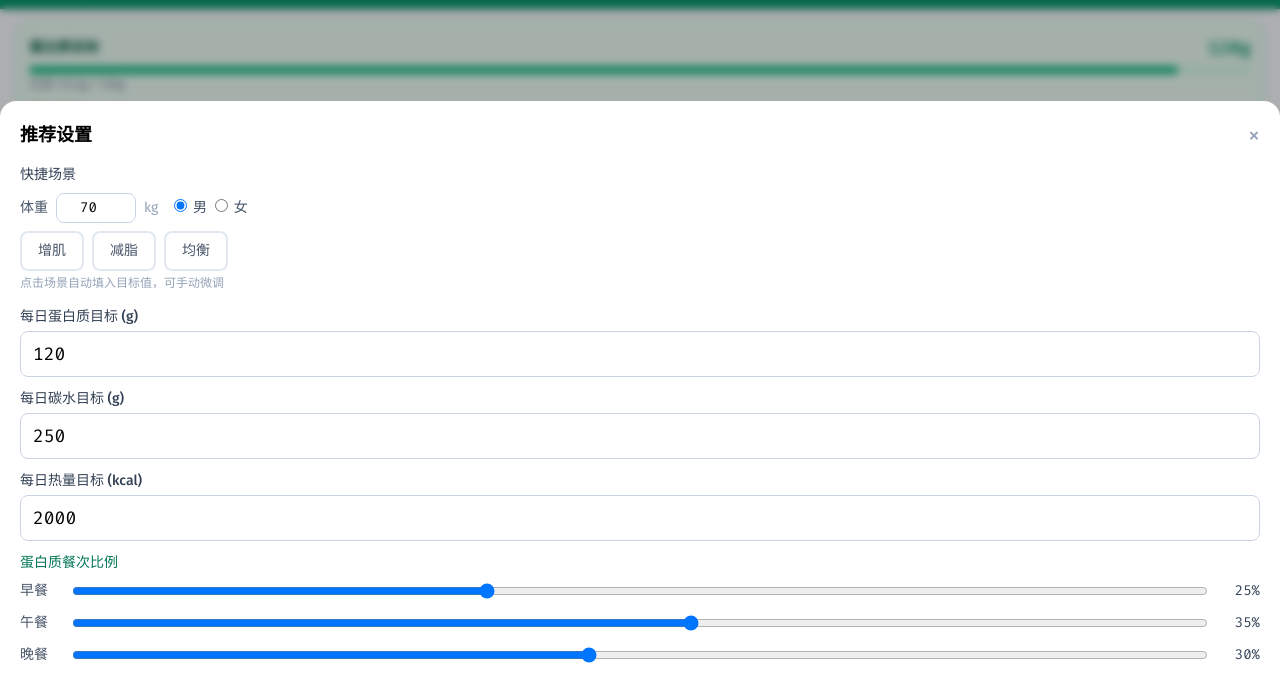
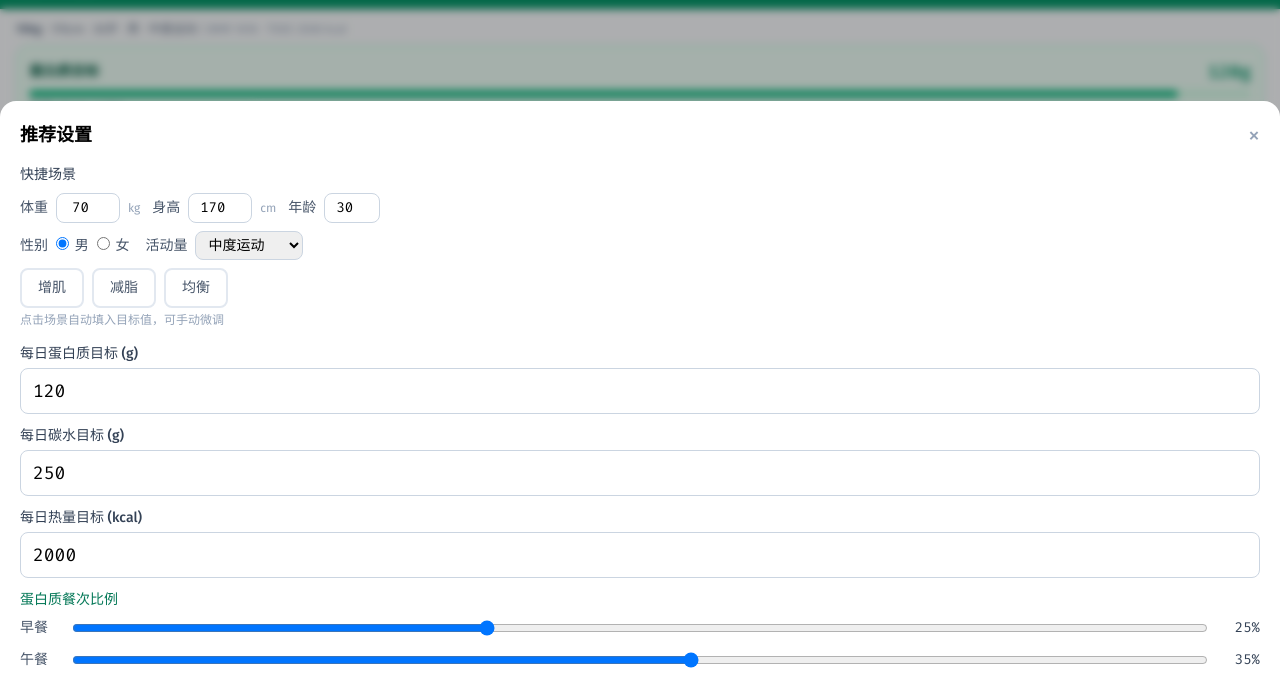
Before and after one commit to curioz/protein-calculator, a plain HTML site: page recommend.html in a window 1280 px wide. Both pictures are taken after a click on the button "设置". Shown: the part 59-733 px from the top of the page. Drawn offline with nearby package versions, Linux system fonts and the light colour scheme.

Commit message:
feat: BMR/TDEE preset formula with fat targeting and profile bar
- Add height, age, activity level inputs to settings panel
- Refactor preset formula: protein→fat→carbs fill remaining calories
  (was: fixed carbsPct ignoring fat, causing calorie gap)
- Based on evidence: Henselmans 2026 meta-analysis (carbs don't
  independently affect hypertrophy), ISSN protein, ACSM fat guidelines
- Show user profile summary (weight/height/age/gender/BMR/TDEE) on page
- Add references section to README with source citations

Co-Authored-By: Claude Opus 4.6 <noreply@anthropic.com>

```diff
--- a/recommend.html
+++ b/recommend.html
@@ -37,8 +37,13 @@
     <button id="settingsBtn" class="bg-white/20 px-3 py-1.5 rounded-lg text-sm active:bg-white/30">设置</button>
   </div>
 
+  <!-- 用户信息摘要 -->
+  <div class="mx-4 mt-3 flex flex-wrap gap-x-3 gap-y-0.5 text-xs text-slate-500">
+    <span id="profileBar">70kg · 170cm · 30岁 · 男 · 中度运动</span>
+  </div>
+
   <!-- 目标进度卡片 -->
-  <div id="targetCard" class="mx-4 mt-3 p-3 bg-emerald-50 border border-emerald-200 rounded-xl">
+  <div id="targetCard" class="mx-4 mt-2 p-3 bg-emerald-50 border border-emerald-200 rounded-xl">
     <!-- 蛋白质 -->
     <div class="flex justify-between items-center mb-1">
       <span class="text-sm font-semibold text-emerald-800">蛋白质目标</span>
@@ -96,14 +101,30 @@
         <p class="text-sm font-medium text-slate-700 mb-2">快捷场景</p>
         <div class="flex items-center gap-2 mb-2">
           <label class="text-sm text-slate-600">体重</label>
-          <input type="number" id="weightInput" class="w-20 border border-slate-300 rounded-lg px-2 py-1 text-sm font-data text-center" min="30" max="200" value="70">
-          <span class="text-sm text-slate-400">kg</span>
-          <label class="text-sm text-slate-600 ml-2">
+          <input type="number" id="weightInput" class="w-16 border border-slate-300 rounded-lg px-2 py-1 text-sm font-data text-center" min="30" max="200" value="70">
+          <span class="text-xs text-slate-400">kg</span>
+          <label class="text-sm text-slate-600 ml-1">身高</label>
+          <input type="number" id="heightInput" class="w-16 border border-slate-300 rounded-lg px-2 py-1 text-sm font-data text-center" min="120" max="220" value="170">
+          <span class="text-xs text-slate-400">cm</span>
+          <label class="text-sm text-slate-600 ml-1">年龄</label>
+          <input type="number" id="ageInput" class="w-14 border border-slate-300 rounded-lg px-2 py-1 text-sm font-data text-center" min="15" max="80" value="30">
+        </div>
+        <div class="flex items-center gap-2 mb-2">
+          <label class="text-sm text-slate-600">性别</label>
+          <label class="text-sm text-slate-600">
             <input type="radio" name="gender" id="genderMale" value="male" checked class="mr-0.5"> 男
           </label>
           <label class="text-sm text-slate-600">
             <input type="radio" name="gender" id="genderFemale" value="female" class="mr-0.5"> 女
           </label>
+          <label class="text-sm text-slate-600 ml-2">活动量</label>
+          <select id="activitySelect" class="border border-slate-300 rounded-lg px-2 py-1 text-sm">
+            <option value="sedentary">久坐</option>
+            <option value="light">轻度运动</option>
+            <option value="moderate" selected>中度运动</option>
+            <option value="active">高强度运动</option>
+            <option value="extreme">极高强度</option>
+          </select>
         </div>
         <div class="flex gap-2">
           <button type="button" class="preset-btn text-sm px-4 py-2 rounded-lg border-2 font-medium bg-white text-slate-600 border-slate-200" data-preset="muscle">增肌</button>
--- a/recommend.js
+++ b/recommend.js
@@ -11,19 +11,30 @@
   var MEAL_ICONS = { breakfast: '🌅', lunch: '☀️', dinner: '🌙', snack: '🍪' };
   var MEAL_COLORS = { breakfast: '#f59e0b', lunch: '#ef4444', dinner: '#6366f1', snack: '#8b5cf6' };
   var CARB_CATEGORIES = ['主食', '水果'];
-  // 预设系数：按体重和性别动态计算
-  // proteinPerKg: 蛋白 g/kg, calPerKg: 热量 kcal/kg(男/女), carbsPct: 碳水供能占比
+  // 活动系数（TDEE = BMR × 活动系数）
+  var ACTIVITY_FACTORS = {
+    sedentary: { label: '久坐', factor: 1.2 },
+    light:     { label: '轻度运动', factor: 1.375 },
+    moderate:  { label: '中度运动', factor: 1.55 },
+    active:    { label: '高强度运动', factor: 1.725 },
+    extreme:   { label: '极高强度', factor: 1.9 }
+  };
+  // 预设：蛋白按体重 → 脂肪按体重 → 碳水填剩余热量
+  // 依据：ISSN protein 1.6-2.2g/kg; ACSM fat 0.7-1.0g/kg; Henselmans 2026 meta-analysis
   var PRESETS = {
-    muscle:  { label: '增肌', proteinPerKg: 2.0, calPerKg: [36, 33], carbsPct: 0.50 },
-    cut:     { label: '减脂', proteinPerKg: 1.2, calPerKg: [25, 23], carbsPct: 0.35 },
-    balance: { label: '均衡', proteinPerKg: 1.4, calPerKg: [30, 28], carbsPct: 0.45 }
+    muscle:  { label: '增肌', proteinPerKg: 2.0, fatPerKg: 1.0, calOffset: 300 },
+    cut:     { label: '减脂', proteinPerKg: 1.8, fatPerKg: 0.7, calOffset: -500 },
+    balance: { label: '均衡', proteinPerKg: 1.4, fatPerKg: 0.8, calOffset: 0 }
   };
   var DEFAULT_SETTINGS = {
     proteinTarget: 120,
     carbsTarget: 250,
     caloriesTarget: 2000,
     bodyWeight: 70,
+    bodyHeight: 170,
+    bodyAge: 30,
     gender: 'male',
+    activity: 'moderate',
     proteinRatios: [0.25, 0.35, 0.30, 0.10],
     carbsRatios:  [0.30, 0.35, 0.25, 0.10],
     slotExcludes: {
@@ -604,6 +615,19 @@
       now.getFullYear() + '/' + (now.getMonth()+1) + '/' + now.getDate() + ' 周' + weekDays[now.getDay()];
   }
 
+  function renderProfileBar(settings) {
+    var w = settings.bodyWeight || 70;
+    var h = settings.bodyHeight || 170;
+    var age = settings.bodyAge || 30;
+    var gender = settings.gender === 'female' ? '女' : '男';
+    var act = (ACTIVITY_FACTORS[settings.activity || 'moderate'] || ACTIVITY_FACTORS.moderate).label;
+    var bmr = Math.round(calcBMR(w, h, age, settings.gender === 'female'));
+    var tdee = Math.round(bmr * ((ACTIVITY_FACTORS[settings.activity || 'moderate'] || ACTIVITY_FACTORS.moderate).factor));
+    $('profileBar').innerHTML =
+      '<b>' + w + 'kg</b> · ' + h + 'cm · ' + age + '岁 · ' + gender + ' · ' + act +
+      ' <span class="text-slate-400">| BMR ' + bmr + ' · TDEE ' + tdee + ' kcal</span>';
+  }
+
   function renderTargetCard(plan, settings) {
     var totalProtein = 0, totalCarbs = 0, totalFat = 0, totalFiber = 0, totalCalories = 0, totalCost = 0;
     MEAL_SLOTS.forEach(function(slot) {
@@ -699,22 +723,43 @@
     renderTargetCard(plan, settings);
   }
 
+  /** Mifflin-St Jeor BMR 计算 */
+  function calcBMR(weight, height, age, isFemale) {
+    // 男: 10×体重 + 6.25×身高 - 5×年龄 + 5
+    // 女: 10×体重 + 6.25×身高 - 5×年龄 - 161
+    return 10 * weight + 6.25 * height - 5 * age + (isFemale ? -161 : 5);
+  }
+
+  /** 从设置中提取身体参数 */
+  function getBodyParams() {
+    var weight = parseFloat($('weightInput').value) || 70;
+    var height = parseFloat($('heightInput').value) || 170;
+    var age = parseInt($('ageInput').value) || 30;
+    var isFemale = $('genderFemale').checked;
+    var activity = $('activitySelect').value || 'moderate';
+    return { weight: weight, height: height, age: age, isFemale: isFemale, activity: activity };
+  }
+
   /** 根据当前设置匹配最接近的预设，返回脂肪参考值 */
   function getFatRef(settings) {
-    var weight = settings.bodyWeight || 70;
-    var genderIdx = (settings.gender === 'female') ? 1 : 0;
     var caloriesTarget = settings.caloriesTarget || 2000;
     // 找最接近的预设
+    var body = {
+      weight: settings.bodyWeight || 70,
+      height: settings.bodyHeight || 170,
+      age: settings.bodyAge || 30,
+      isFemale: settings.gender === 'female',
+      activity: settings.activity || 'moderate'
+    };
     var bestKey = null, bestDiff = Infinity;
     Object.keys(PRESETS).forEach(function(k) {
-      var vals = calcPresetValues(k, weight, genderIdx);
+      var vals = calcPresetValues(k, body);
       if (!vals) return;
       var diff = Math.abs(vals.caloriesTarget - caloriesTarget);
       if (diff < bestDiff) { bestDiff = diff; bestKey = k; }
     });
     if (bestKey && bestDiff <= 300) {
-      var v = calcPresetValues(bestKey, weight, genderIdx);
-      return v.fatRef;
+      return calcPresetValues(bestKey, body).fatRef;
     }
     // 没匹配到预设时按热量估算：脂肪供能占比25-30%
     return Math.round(caloriesTarget * 0.27 / 9);
@@ -730,13 +775,17 @@
     if (!currentSettings.carbsTarget) currentSettings.carbsTarget = DEFAULT_SETTINGS.carbsTarget;
     if (!currentSettings.caloriesTarget) currentSettings.caloriesTarget = DEFAULT_SETTINGS.caloriesTarget;
     if (!currentSettings.bodyWeight) currentSettings.bodyWeight = DEFAULT_SETTINGS.bodyWeight;
+    if (!currentSettings.bodyHeight) currentSettings.bodyHeight = DEFAULT_SETTINGS.bodyHeight;
+    if (!currentSettings.bodyAge) currentSettings.bodyAge = DEFAULT_SETTINGS.bodyAge;
     if (!currentSettings.gender) currentSettings.gender = DEFAULT_SETTINGS.gender;
+    if (!currentSettings.activity) currentSettings.activity = DEFAULT_SETTINGS.activity;
     if (!currentSettings.carbsRatios) currentSettings.carbsRatios = DEFAULT_SETTINGS.carbsRatios.slice();
     if (!currentSettings.proteinRatios) {
       // 旧版用 ratios 字段，迁移到 proteinRatios
       currentSettings.proteinRatios = currentSettings.ratios || DEFAULT_SETTINGS.proteinRatios.slice();
     }
     renderDate();
+    renderProfileBar(currentSettings);
 
     // 尝试加载今日已有推荐
     currentPlan = loadToday();
@@ -815,11 +864,14 @@
     $('carbsInput').value = currentSettings.carbsTarget || 250;
     $('caloriesInput').value = currentSettings.caloriesTarget || 2000;
     $('weightInput').value = currentSettings.bodyWeight || 70;
+    $('heightInput').value = currentSettings.bodyHeight || 170;
+    $('ageInput').value = currentSettings.bodyAge || 30;
     if (currentSettings.gender === 'female') {
       $('genderFemale').checked = true;
     } else {
       $('genderMale').checked = true;
     }
+    $('activitySelect').value = currentSettings.activity || 'moderate';
     highlightPreset();
     renderRatioSliders('protein', currentSettings.proteinRatios);
     renderRatioSliders('carbs', currentSettings.carbsRatios);
@@ -832,12 +884,11 @@
   }
 
   function highlightPreset() {
-    var weight = parseFloat($('weightInput').value) || 70;
-    var genderIdx = $('genderMale').checked ? 0 : 1;
+    var body = getBodyParams();
     var btns = document.querySelectorAll('.preset-btn');
     btns.forEach(function(btn) {
       var key = btn.getAttribute('data-preset');
-      var vals = calcPresetValues(key, weight, genderIdx);
+      var vals = calcPresetValues(key, body);
       var active = vals &&
         parseInt($('proteinInput').value) === vals.proteinTarget &&
         parseInt($('carbsInput').value) === vals.carbsTarget &&
@@ -847,20 +898,26 @@
     });
   }
 
-  function calcPresetValues(key, weight, genderIdx) {
+  function calcPresetValues(key, body) {
     var p = PRESETS[key];
     if (!p) return null;
-    var proteinTarget = Math.round(weight * p.proteinPerKg / 5) * 5; // 取整到5
-    var caloriesTarget = Math.round(weight * p.calPerKg[genderIdx] / 50) * 50; // 取整到50
-    var carbsTarget = Math.round(caloriesTarget * p.carbsPct / 4 / 10) * 10; // 取整到10
-    var fatRef = Math.round((caloriesTarget - proteinTarget * 4 - carbsTarget * 4) / 9);
-    return { proteinTarget: proteinTarget, carbsTarget: carbsTarget, caloriesTarget: caloriesTarget, fatRef: fatRef };
+    var bmr = calcBMR(body.weight, body.height, body.age, body.isFemale);
+    var actFactor = (ACTIVITY_FACTORS[body.activity] || ACTIVITY_FACTORS.moderate).factor;
+    var tdee = Math.round(bmr * actFactor / 50) * 50;
+    var caloriesTarget = Math.max(1200, tdee + p.calOffset);
+    caloriesTarget = Math.round(caloriesTarget / 50) * 50;
+    // 1. 蛋白 = 体重 × g/kg
+    var proteinTarget = Math.round(body.weight * p.proteinPerKg / 5) * 5;
+    // 2. 脂肪 = 体重 × g/kg
+    var fatTarget = Math.round(body.weight * p.fatPerKg);
+    // 3. 碳水 = (总热量 - 蛋白热量 - 脂肪热量) / 4
+    var carbsTarget = Math.max(50, Math.round((caloriesTarget - proteinTarget * 4 - fatTarget * 9) / 4 / 10) * 10);
+    return { proteinTarget: proteinTarget, carbsTarget: carbsTarget, caloriesTarget: caloriesTarget, fatRef: fatTarget };
   }
 
   function applyPreset(key) {
-    var weight = parseFloat($('weightInput').value) || 70;
-    var genderIdx = $('genderMale').checked ? 0 : 1;
-    var vals = calcPresetValues(key, weight, genderIdx);
+    var body = getBodyParams();
+    var vals = calcPresetValues(key, body);
     if (!vals) return;
     $('proteinInput').value = vals.proteinTarget;
     $('carbsInput').value = vals.carbsTarget;
@@ -869,11 +926,14 @@
     currentSettings.proteinTarget = vals.proteinTarget;
     currentSettings.carbsTarget = vals.carbsTarget;
     currentSettings.caloriesTarget = vals.caloriesTarget;
-    var bodyWeight = parseFloat($('weightInput').value);
-    if (bodyWeight >= 30 && bodyWeight <= 200) currentSettings.bodyWeight = bodyWeight;
-    currentSettings.gender = $('genderFemale').checked ? 'female' : 'male';
+    currentSettings.bodyWeight = body.weight;
+    currentSettings.bodyHeight = body.height;
+    currentSettings.bodyAge = body.age;
+    currentSettings.gender = body.isFemale ? 'female' : 'male';
+    currentSettings.activity = body.activity;
     saveSettings(currentSettings);
     closeSettings();
+    renderProfileBar(currentSettings);
     generateAndRender();
   }
 
@@ -993,9 +1053,13 @@
     if (bodyWeight >= 30 && bodyWeight <= 200) {
       currentSettings.bodyWeight = bodyWeight;
     }
+    currentSettings.bodyHeight = parseFloat($('heightInput').value) || 170;
+    currentSettings.bodyAge = parseInt($('ageInput').value) || 30;
     currentSettings.gender = $('genderFemale').checked ? 'female' : 'male';
+    currentSettings.activity = $('activitySelect').value || 'moderate';
     saveSettings(currentSettings);
     closeSettings();
+    renderProfileBar(currentSettings);
     generateAndRender();
   }
 
```
Also changed, not shown: README.md.
